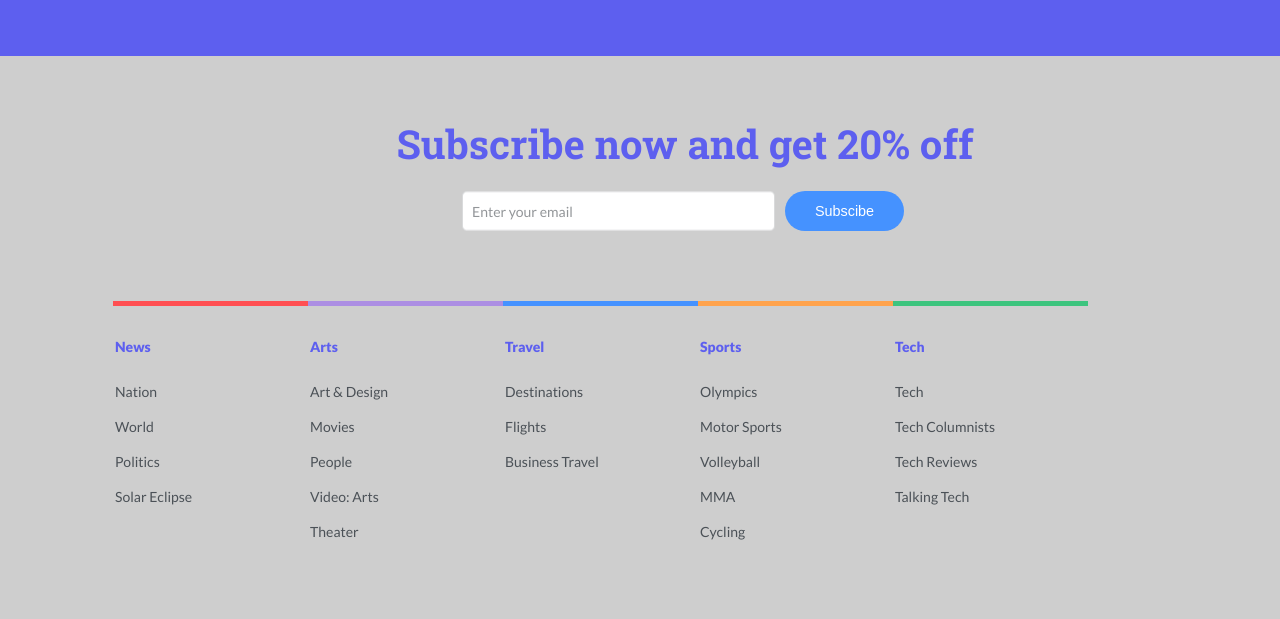
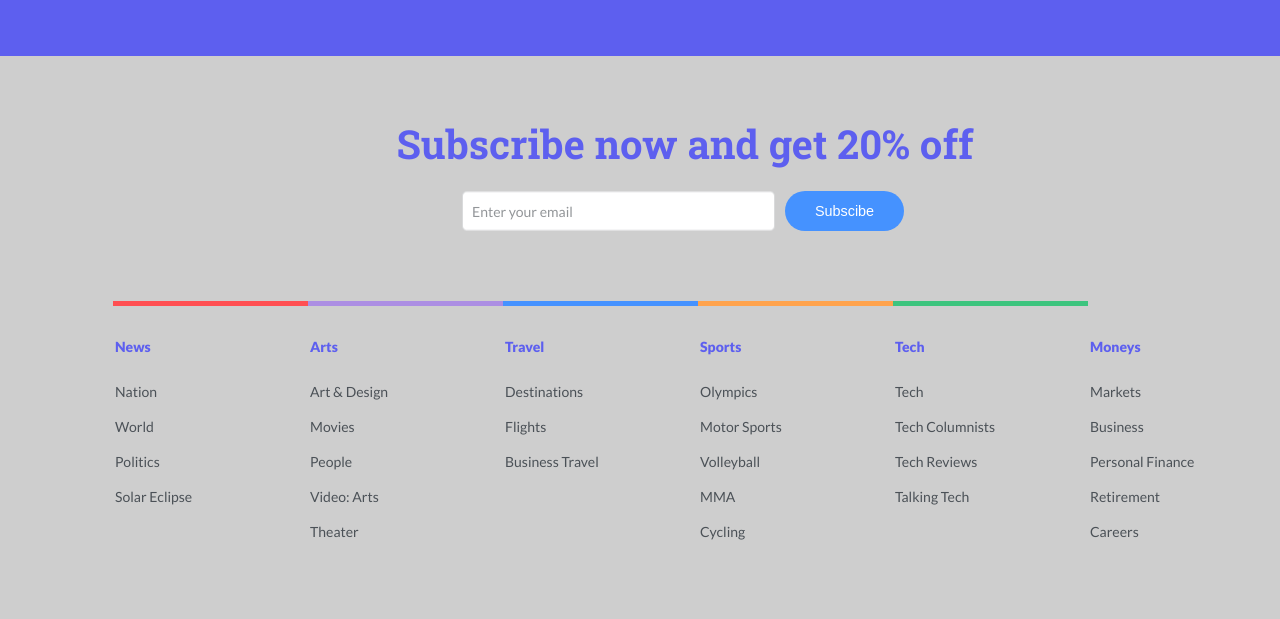
Before and after one commit to Smaik007/verstka, a plain HTML site: page index.html in a window 1280 px wide. Shown: the part 859-1478 px from the top of the page. Drawn offline with Linux system fonts and the light colour scheme.

Commit message:
FINALI TEXT

```diff
--- a/index.html
+++ b/index.html
@@ -102,6 +102,13 @@
       <div class="Tech-Columnists">Tech Columnists</div>
       <div class="Tech-Reviews">Tech Reviews</div>
       <div class="Talking-Tech">Talking Tech</div>
+
+      <div class="Moneys">Moneys</div>
+      <div class="Markets">Markets</div>
+      <div class="Business">Business</div>
+      <div class="Personal-Finance">Personal Finance</div>
+      <div class="Retirement">Retirement</div>
+      <div class="Careers">Careers</div>
     </footer>
 </body>
 </html>
--- a/styles.css
+++ b/styles.css
@@ -860,3 +860,111 @@ header, main, footer {
     font-size: 14px; /* Размер шрифта */
     color: #4B5157; /* Цвет текста */
 }
+/* КУЧА СЛОВ... 6 */
+.Moneys {
+    position: absolute;
+    top: 280px; /* Отступ сверху */
+    left: 1088px; /* Отступ слева */
+    width: 165px; /* Ширина рамки */
+    height: 20px; /* Высота рамки */
+    background-color: #cecece; /* Цвет фона рамки */
+    border: 2px solid #cecece; /* Цвет и толщина рамки */
+    display: flex; /* Используем flexbox для центрирования текста */
+    justify-content: left; /* Горизонтальное центрирование */
+    align-items: left; /* Вертикальное центрирование */
+    font-family: 'Lato', sans-serif; /* Шрифт Lato */
+    letter-spacing: 0px;
+    font-weight: 900; /* Bolt (жирный) */
+    font-size: 14px; /* Размер шрифта */
+    color: #5D5FEF; /* Цвет текста */
+}
+
+.Markets {
+    position: absolute;
+    top: 325px; /* Отступ сверху */
+    left: 1088px; /* Отступ слева */
+    width: 165px; /* Ширина рамки */
+    height: 20px; /* Высота рамки */
+    background-color: #cecece; /* Цвет фона рамки */
+    border: 2px solid #cecece; /* Цвет и толщина рамки */
+    display: flex; /* Используем flexbox для центрирования текста */
+    justify-content: left; /* Горизонтальное центрирование */
+    align-items: left; /* Вертикальное центрирование */
+    font-family: 'Lato', sans-serif; /* Шрифт Lato */
+    letter-spacing: 0px;
+    font-weight: normal; /* Bolt (жирный) */
+    font-size: 14px; /* Размер шрифта */
+    color: #4B5157; /* Цвет текста */
+}
+
+.Business {
+    position: absolute;
+    top: 360px; /* Отступ сверху */
+    left: 1088px; /* Отступ слева */
+    width: 165px; /* Ширина рамки */
+    height: 20px; /* Высота рамки */
+    background-color: #cecece; /* Цвет фона рамки */
+    border: 2px solid #cecece; /* Цвет и толщина рамки */
+    display: flex; /* Используем flexbox для центрирования текста */
+    justify-content: left; /* Горизонтальное центрирование */
+    align-items: left; /* Вертикальное центрирование */
+    font-family: 'Lato', sans-serif; /* Шрифт Lato */
+    letter-spacing: 0px;
+    font-weight: normal; /* Bolt (жирный) */
+    font-size: 14px; /* Размер шрифта */
+    color: #4B5157; /* Цвет текста */
+}
+
+.Personal-Finance {
+    position: absolute;
+    top: 395px; /* Отступ сверху */
+    left: 1088px; /* Отступ слева */
+    width: 165px; /* Ширина рамки */
+    height: 20px; /* Высота рамки */
+    background-color: #cecece; /* Цвет фона рамки */
+    border: 2px solid #cecece; /* Цвет и толщина рамки */
+    display: flex; /* Используем flexbox для центрирования текста */
+    justify-content: left; /* Горизонтальное центрирование */
+    align-items: left; /* Вертикальное центрирование */
+    font-family: 'Lato', sans-serif; /* Шрифт Lato */
+    letter-spacing: 0px;
+    font-weight: normal; /* Bolt (жирный) */
+    font-size: 14px; /* Размер шрифта */
+    color: #4B5157; /* Цвет текста */
+}
+
+.Retirement {
+    position: absolute;
+    top: 430px; /* Отступ сверху */
+    left: 1088px; /* Отступ слева */
+    width: 165px; /* Ширина рамки */
+    height: 20px; /* Высота рамки */
+    background-color: #cecece; /* Цвет фона рамки */
+    border: 2px solid #cecece; /* Цвет и толщина рамки */
+    display: flex; /* Используем flexbox для центрирования текста */
+    justify-content: left; /* Горизонтальное центрирование */
+    align-items: left; /* Вертикальное центрирование */
+    font-family: 'Lato', sans-serif; /* Шрифт Lato */
+    letter-spacing: 0px;
+    font-weight: normal; /* Bolt (жирный) */
+    font-size: 14px; /* Размер шрифта */
+    color: #4B5157; /* Цвет текста */
+}
+
+.Careers {
+    position: absolute;
+    top: 465px; /* Отступ сверху */
+    left: 1088px; /* Отступ слева */
+    width: 165px; /* Ширина рамки */
+    height: 20px; /* Высота рамки */
+    background-color: #cecece; /* Цвет фона рамки */
+    border: 2px solid #cecece; /* Цвет и толщина рамки */
+    display: flex; /* Используем flexbox для центрирования текста */
+    justify-content: left; /* Горизонтальное центрирование */
+    align-items: left; /* Вертикальное центрирование */
+    font-family: 'Lato', sans-serif; /* Шрифт Lato */
+    letter-spacing: 0px;
+    font-weight: normal; /* Bolt (жирный) */
+    font-size: 14px; /* Размер шрифта */
+    color: #4B5157; /* Цвет текста */
+}
```
